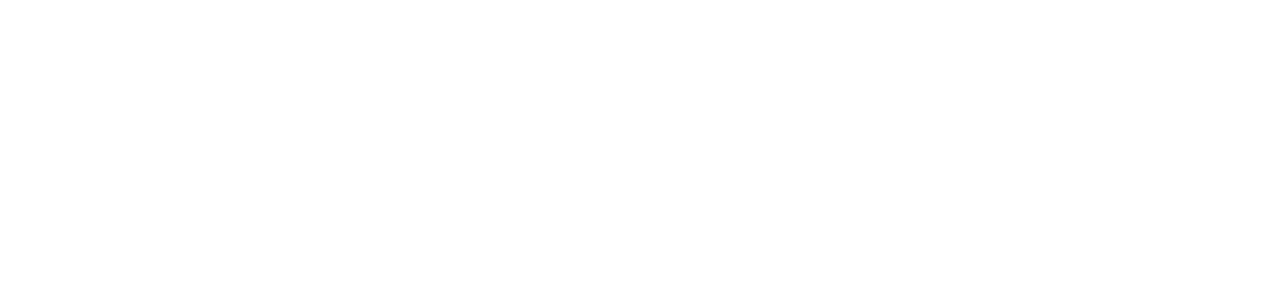
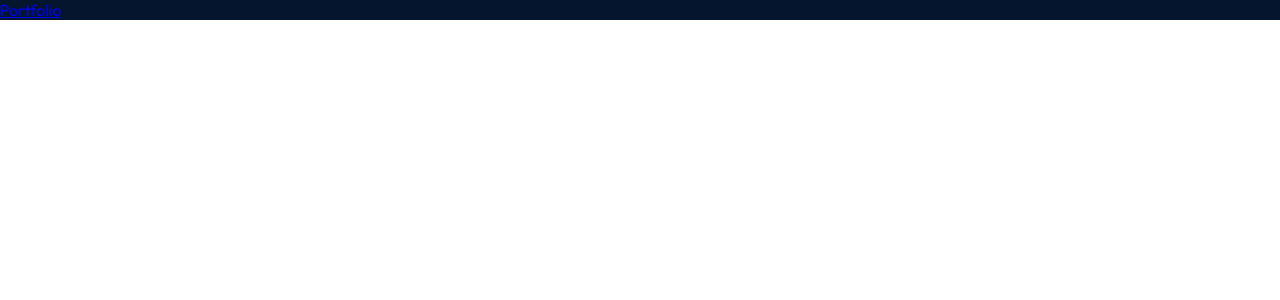
Before and after one commit to yashmiS/Portfolio, a React (Vite) app in the folder portfolio/: page / in a window 1280 px wide. Shown: the top 300 px of the page. Built offline with nearby package versions, Linux system fonts and the light colour scheme.

Commit message:
Add components

```diff
--- a/portfolio/src/App.jsx
+++ b/portfolio/src/App.jsx
@@ -1,11 +1,12 @@
 import styles from './App.module.css'
+import { Navbar } from './components/Navbar/Navbar'
 
 function App() {
 
 
   return (
     <div className={styles.App}>
-
+      <Navbar />
     </div>
   )
 }
--- a/portfolio/src/App.module.css
+++ b/portfolio/src/App.module.css
@@ -5,4 +5,6 @@
     background-color: var(--color-bg);
     width: 100%;
     height: 100%;
+
+    color: white;
 }
--- /dev/null
+++ b/portfolio/src/components/Navbar/Navbar.jsx
@@ -0,0 +1,10 @@
+import React from 'react'
+
+export const Navbar = () => {
+  return (
+    <nav>
+        <a href='/'>Portfolio</a>
+    </nav>
+  )
+
+}
```
Also changed, not shown: portfolio/src/components/Navbar/Navbar.module.css (added).
